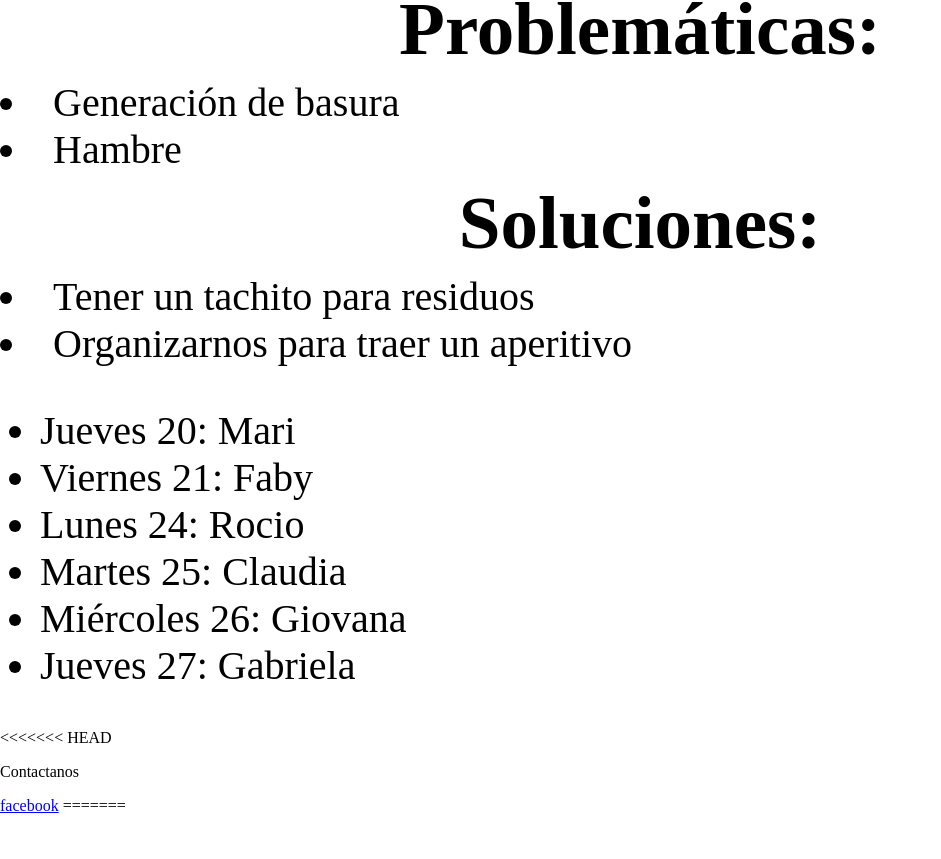
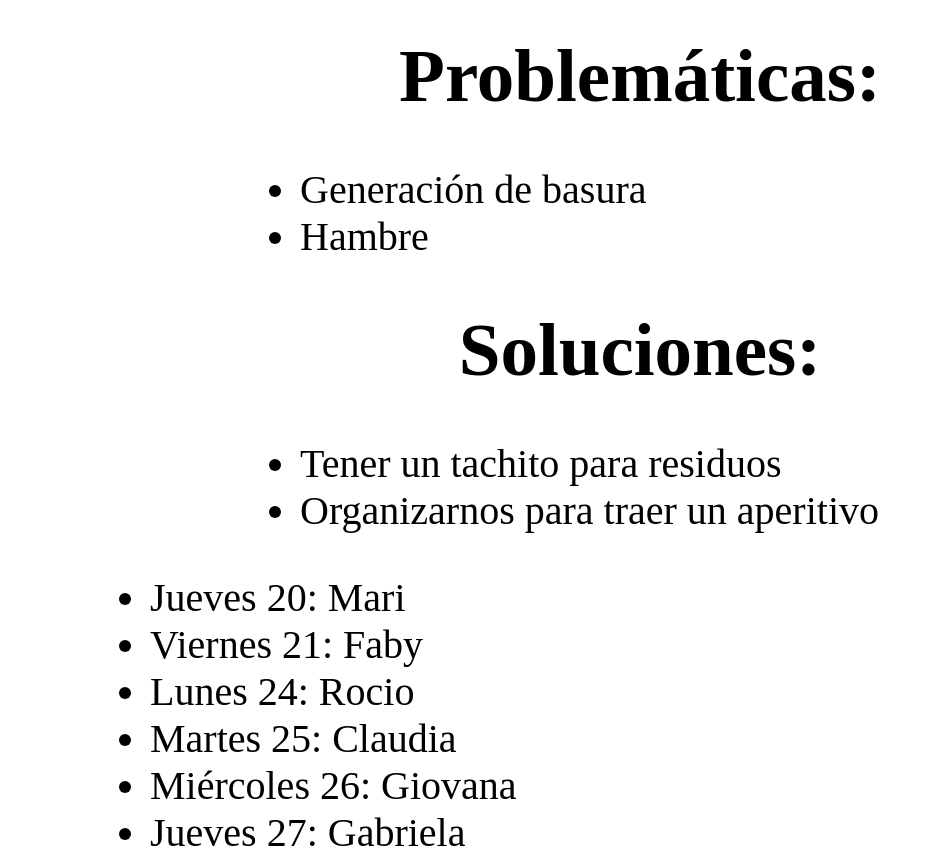
Before and after one commit to DarthVaders/Darth-Vaders, a plain HTML site: page work.html in a window 1280 px wide. Shown: the part 1726-2585 px from the top of the page, without its empty margins (0-941 px from the left). Drawn offline with Linux system fonts and the light colour scheme; a web font is replaced by a local one.

Commit message:
la giovi maz naiki

```diff
--- a/main.css
+++ b/main.css
@@ -57,9 +57,7 @@ h2 {
     font-size: 50px;
     line-height: 50px;
 }
-ul {
-    font-size: 40px;
-}
+
 h3 {
    font-size: 75px;
     font-family: Trirong;
@@ -68,8 +66,9 @@ h3 {
     line-height: 100px;
     margin-bottom: 0;
 }
-.lis {
+.lis, ul {
     font-size: 40px;
+    padding-left: 150px;
 }
 h4 {
     font-size: 35px;
--- a/work.html
+++ b/work.html
@@ -24,6 +24,7 @@
     <h2>Miembros</h2>
 
     <ul>
+     <li>GiOvAnNaH OrUr0oh MaZ nAh!</li>
      <li>Maricela Alvarez</li>
      <li>Fabiola Ampuero</li>
      <li>Gabriela Delgado</li>
@@ -33,14 +34,18 @@
 
 <h3>Problemáticas:</h3>
 <div class="lis">
+<ul>
 <li>Generación de basura</li>
 <li>Hambre</li>
+</ul>
 </div>
 
 <h3>Soluciones:</h3>
 <div class="lis">
+<ul>
 <li>Tener un tachito para residuos</li>
 <li>Organizarnos para traer un aperitivo</li>
+</ul>
 </div>
 
 <ul>
@@ -52,17 +57,12 @@
 <li>Jueves 27: Gabriela</li>
 </ul>
 
-<<<<<<< HEAD
-<p>Contactanos</p>
-<a href="https://www.facebook.com/" target="_blank">facebook</a>
-
-=======
 <h4>Contáctanos</h4>
 <div class="boton">
 <a href="https://www.facebook.com/" target="_blank">facebook</a>
 <a href="https://www.twitter.com/" target="_blank">twitter</a>
 <a href="https://www.instagram.com/" target="_blank">instagram</a>
 </div>
->>>>>>> test
+
 </body>
 </html>
```
